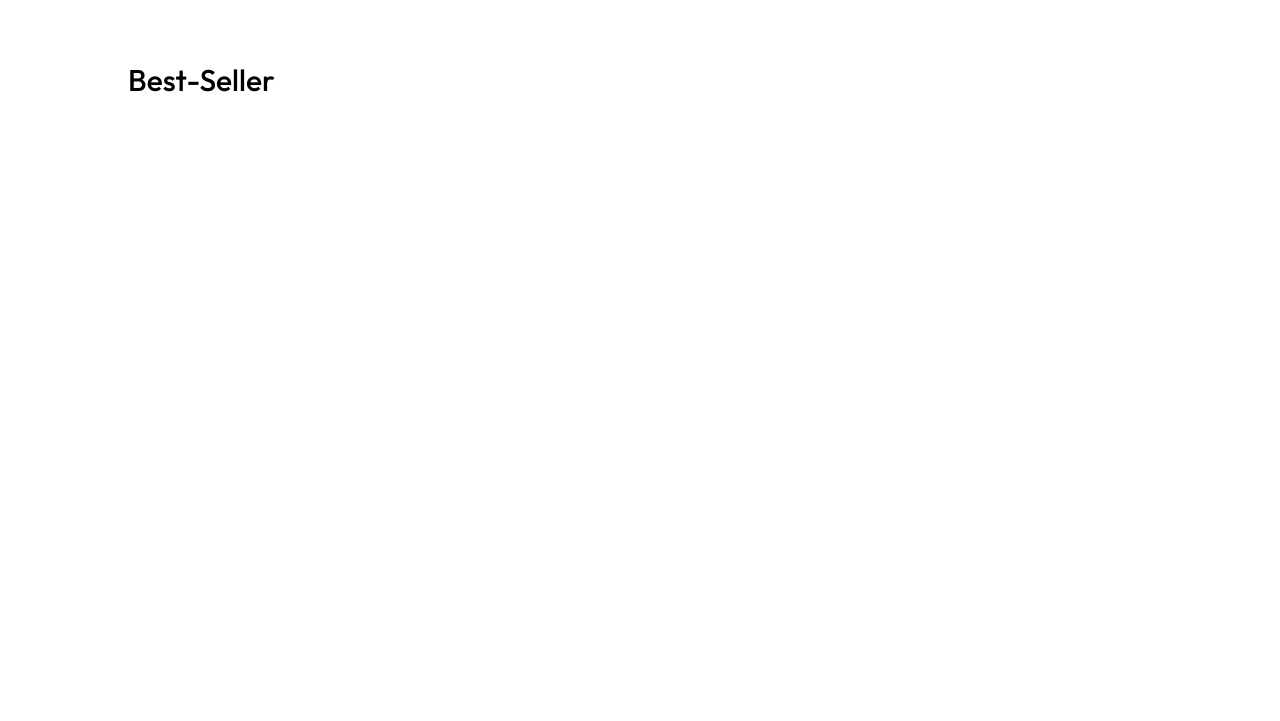
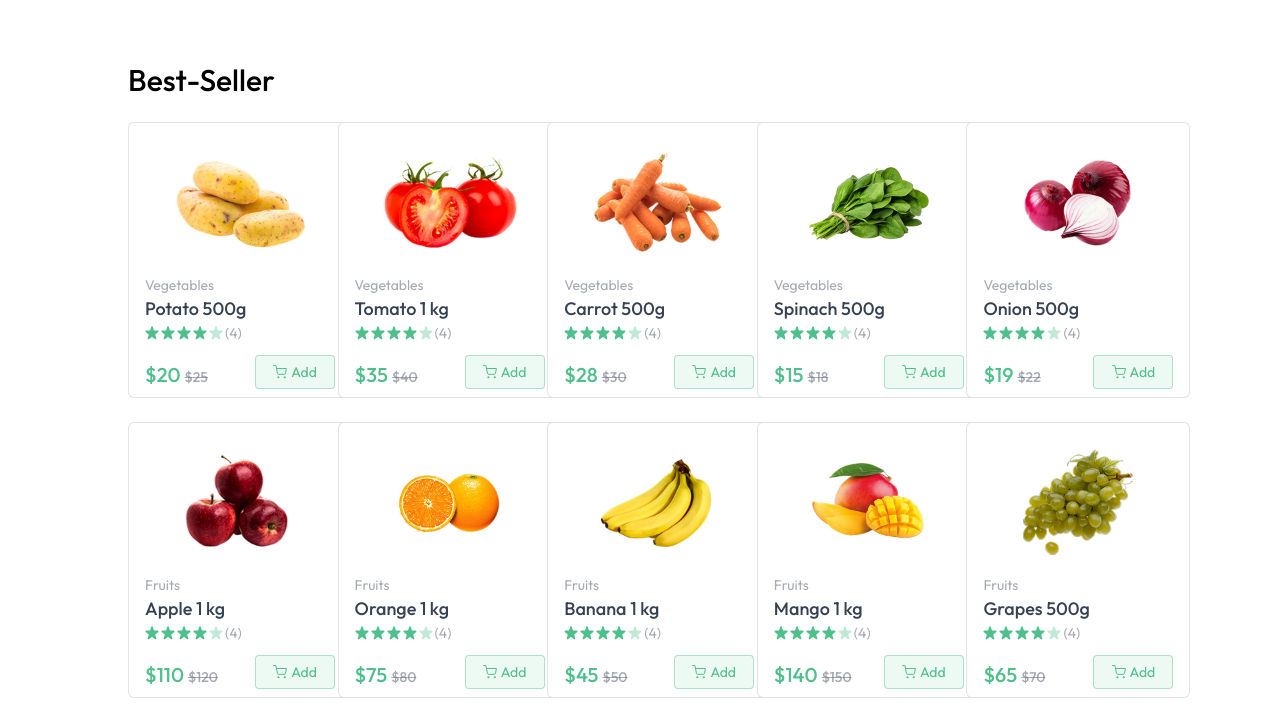
Before and after one commit to dhlananhh/green_grocery, a React (Vite) app in the folder frontend/: page / in a window 1280 px wide. Shown: the part 814-1535 px from the top of the page. Before the commit the page ends 913 px from the top, so only its background shows below. Built offline with nearby package versions, Linux system fonts and the light colour scheme.

Commit message:
feat: display best selling products

```diff
--- a/frontend/src/components/BestSeller.jsx
+++ b/frontend/src/components/BestSeller.jsx
@@ -1,17 +1,22 @@
-import React from "react"
-import ProductCard from "./ProductCard"
+import React from "react";
+import ProductCard from "./ProductCard";
+import { useAppContext } from "../context/AppContext";
 
 const BestSeller = () => {
+  const { products } = useAppContext();
+
   return (
     <div className="mt-16">
-      <p className="text-2xl md:text-3xl font-medium">
-        Best-Seller
-      </p>
-      <div>
-        <ProductCard />
+      <p className="text-2xl md:text-3xl font-medium">Best-Seller</p>
+      <div className="grid grid-cols-2 sm:grid-cols-3 md:grid-cols-4 lg:grid-cols-5 gap-3 md:gap-6 mt-6">
+        {products
+          .filter((product) => product.inStock)
+          .map((product, index) => (
+            <ProductCard key={index} product={product} />
+          ))}
       </div>
     </div>
-  )
-}
+  );
+};
 
-export default BestSeller
+export default BestSeller;
```
